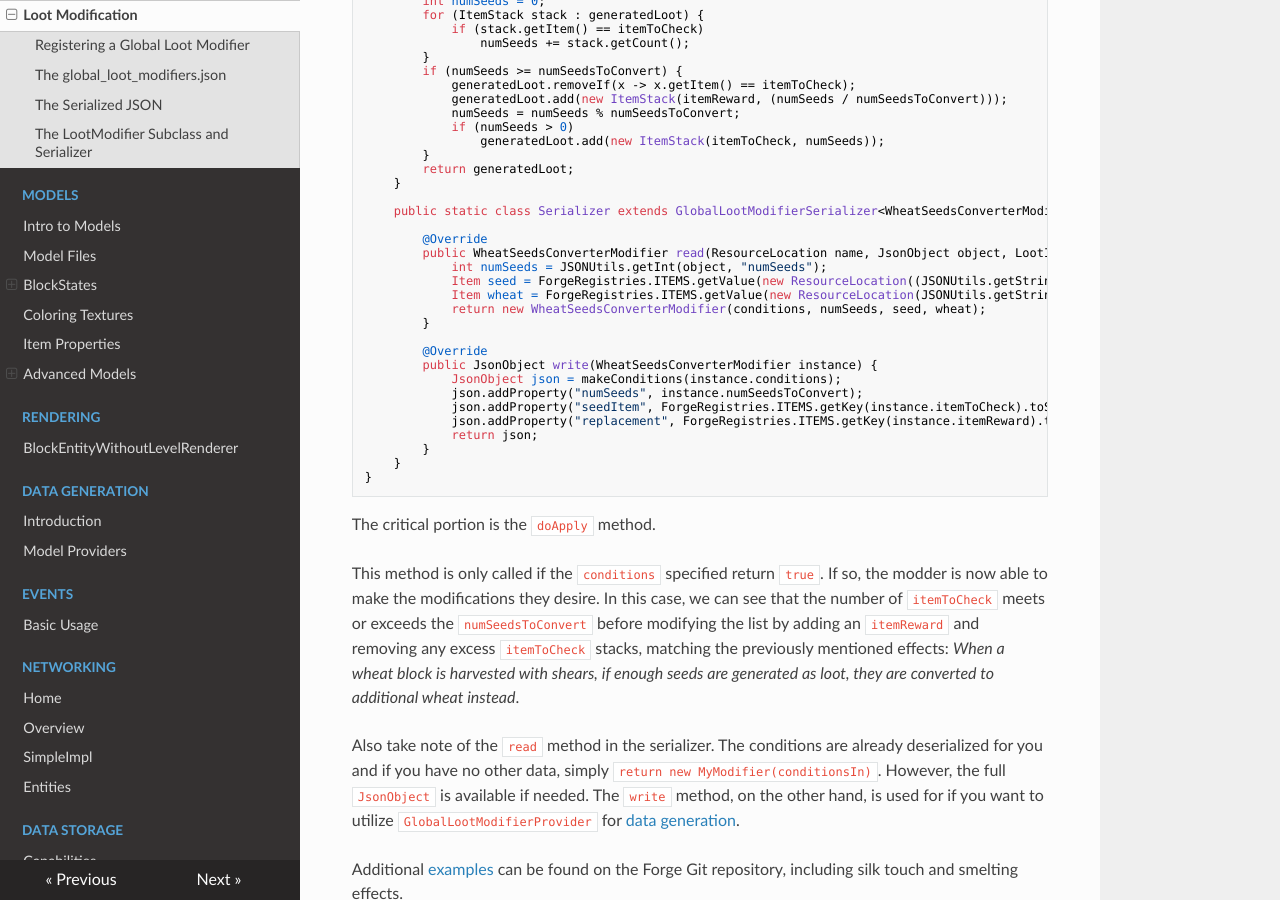
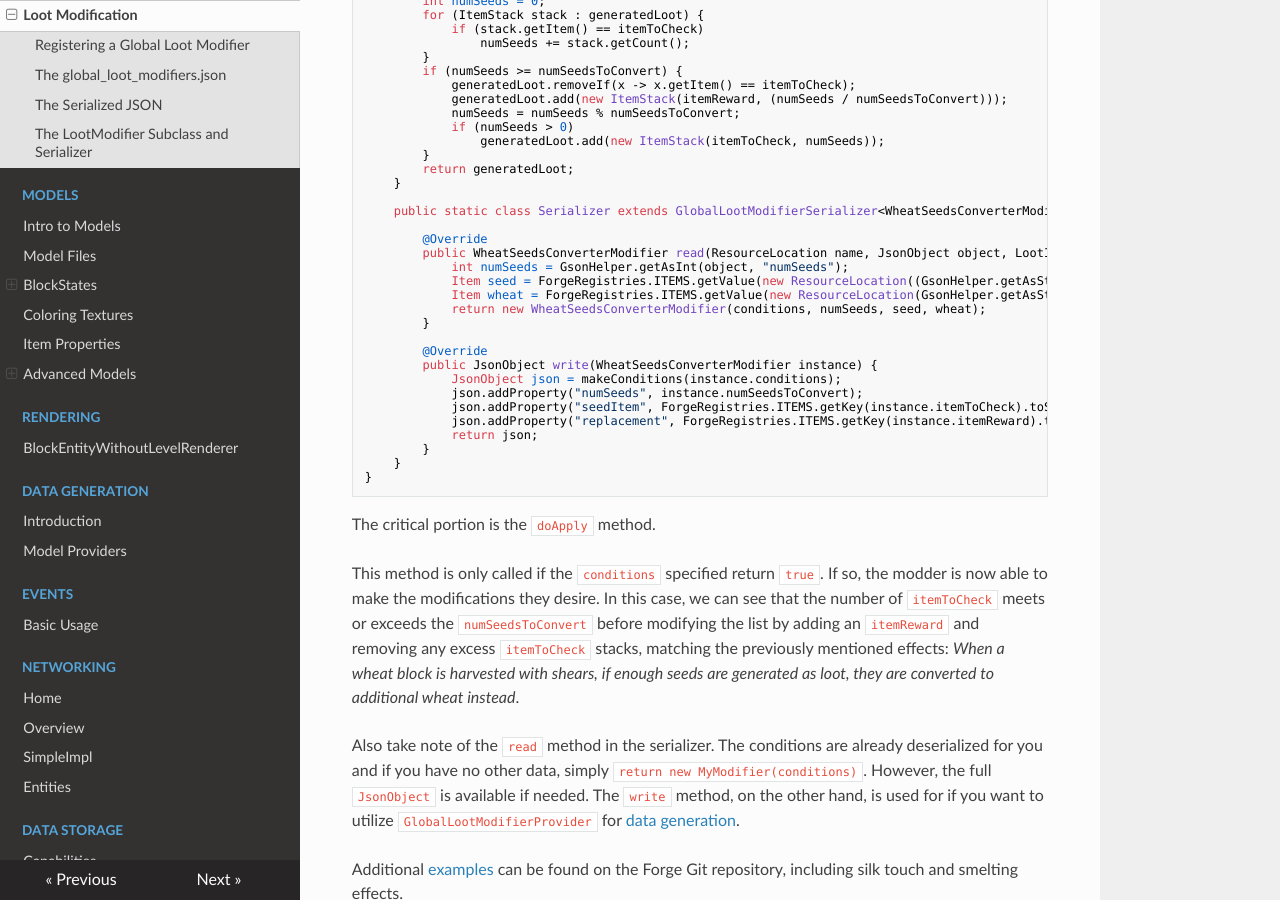
Before and after one commit to MinecraftForge/Documentation, an MkDocs documentation site: the page built from docs/items/globallootmodifiers.md, in a window 1280 px wide and 900 px high, scrolled down 2025 px. Built offline with MkDocs 1.6.1, drawn with Linux system fonts in a browser that asks for light colours; nearby versions of some CDN libraries.

Commit message:
Update class and method names in example

```diff
--- a/docs/items/globallootmodifiers.md
+++ b/docs/items/globallootmodifiers.md
@@ -106,9 +106,9 @@ public class WheatSeedsConverterModifier extends LootModifier {
 
         @Override
         public WheatSeedsConverterModifier read(ResourceLocation name, JsonObject object, LootItemCondition[] conditions) {
-            int numSeeds = JSONUtils.getInt(object, "numSeeds");
-            Item seed = ForgeRegistries.ITEMS.getValue(new ResourceLocation((JSONUtils.getString(object, "seedItem"))));
-            Item wheat = ForgeRegistries.ITEMS.getValue(new ResourceLocation(JSONUtils.getString(object, "replacement")));
+            int numSeeds = GsonHelper.getAsInt(object, "numSeeds");
+            Item seed = ForgeRegistries.ITEMS.getValue(new ResourceLocation((GsonHelper.getAsString(object, "seedItem"))));
+            Item wheat = ForgeRegistries.ITEMS.getValue(new ResourceLocation(GsonHelper.getAsString(object, "replacement")));
             return new WheatSeedsConverterModifier(conditions, numSeeds, seed, wheat);
         }
 
@@ -128,7 +128,7 @@ The critical portion is the `doApply` method.
 
 This method is only called if the `conditions` specified return `true`. If so, the modder is now able to make the modifications they desire. In this case, we can see that the number of `itemToCheck` meets or exceeds the `numSeedsToConvert` before modifying the list by adding an `itemReward` and removing any excess `itemToCheck` stacks, matching the previously mentioned effects: *When a wheat block is harvested with shears, if enough seeds are generated as loot, they are converted to additional wheat instead*.
 
-Also take note of the `read` method in the serializer. The conditions are already deserialized for you and if you have no other data, simply `return new MyModifier(conditionsIn)`. However, the full `JsonObject` is available if needed. The `write` method, on the other hand, is used for if you want to utilize `GlobalLootModifierProvider` for [data generation][datagen].
+Also take note of the `read` method in the serializer. The conditions are already deserialized for you and if you have no other data, simply `return new MyModifier(conditions)`. However, the full `JsonObject` is available if needed. The `write` method, on the other hand, is used for if you want to utilize `GlobalLootModifierProvider` for [data generation][datagen].
 
 Additional [examples] can be found on the Forge Git repository, including silk touch and smelting effects.
 
```
